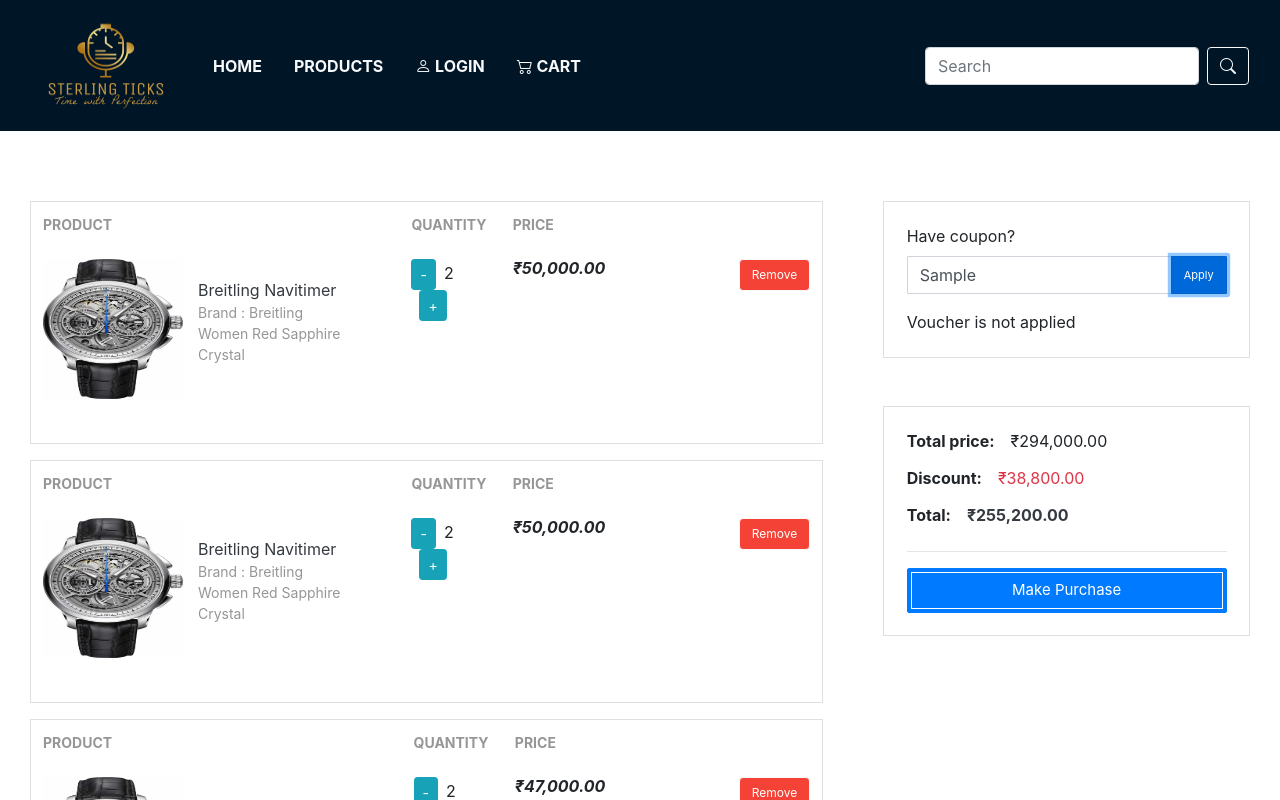
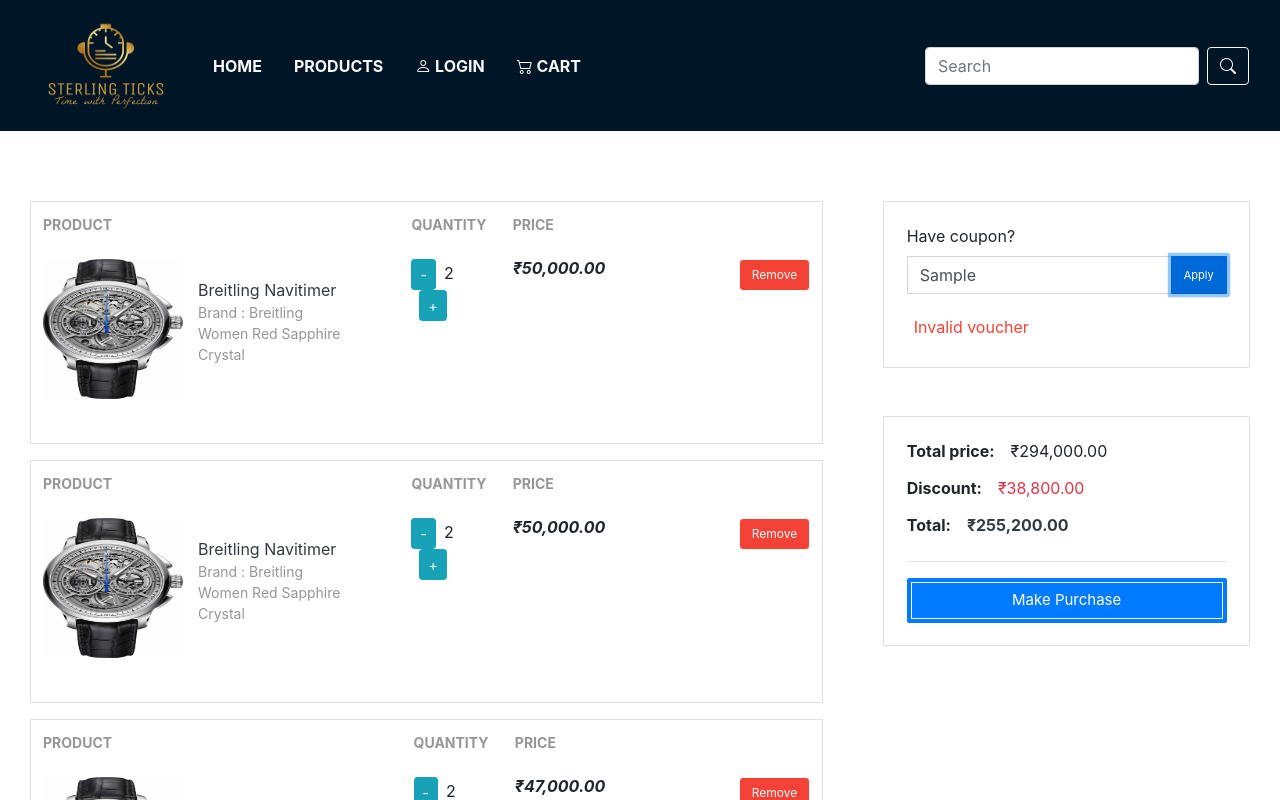
Before and after one commit to KaustubhD/sterling-ticks, an Angular app: page /cart in a window 1280 px wide. Both pictures are taken after typing "Sample" into the empty fields and a click on the button "Apply". Shown: the top 800 px of the page. Built offline with nearby package versions, Linux system fonts and the light colour scheme.

Commit message:
Formatting for lesser changes Adds voucher discount in price tally

```diff
--- a/src/app/app-routing.module.ts
+++ b/src/app/app-routing.module.ts
@@ -1,6 +1,4 @@
 import { NgModule } from '@angular/core';
-import { CartComponent } from './components/cart/cart.component';
-
 import { Routes, RouterModule } from '@angular/router';
 import { LoginComponent } from './components/login/login.component';
 import { RegisterComponent } from './components/register/register.component';
@@ -10,6 +8,7 @@
 import { OtpComponent } from './components/otp/otp.component';
 import { EmailPhoneComponent } from './components/email-phone/email-phone.component';
 import { FileUploadComponent } from './components/file-upload/file-upload.component';
+import { CartComponent } from './components/cart/cart.component';
 
 const routes: Routes = [
   {path: '', component: HomeComponent},
@@ -20,8 +19,8 @@
   {path: 'email-phone',component:EmailPhoneComponent},
   {path: 'products' , component: ProductListComponent},
   {path: 'product/:model', component: ProductDetailComponent},
+  {path: 'upload', component: FileUploadComponent},
   {path: 'cart',component:CartComponent},
-  {path: 'upload', component: FileUploadComponent}
 ];
 
 
--- a/src/app/app.component.html
+++ b/src/app/app.component.html
@@ -1,4 +1,3 @@
-
 <app-header></app-header>
 <router-outlet></router-outlet>
 <app-footer></app-footer>
--- a/src/app/components/cart/cart.component.css
+++ b/src/app/components/cart/cart.component.css
@@ -14,7 +14,6 @@
     -ms-flex: 1 1 auto;
     flex: 1 1 auto;
     padding: 1.40rem;
-    /* margin-top: 0%; */
 }
 
 .img-sm {
@@ -62,12 +61,8 @@
 
 .itemside {
     position: relative;
-    /* display: -webkit-box; */
-    /* display: -ms-flexbox; */
     display: flex;
     width: 100%;
-    /* flex-direction: inherit; */
-    /* flex-wrap: wrap-reverse; */
 }
 
 .dlist-align {
@@ -131,3 +126,14 @@
     border-radius: 5px;
     box-shadow: 4px 4px #ccc;
 }
+
+.voucher-message {
+	padding: 5px 7px;
+}
+.voucher-message .valid {
+	color: green;
+}
+
+.voucher-message .invalid {
+	color: #F44336;
+}
--- a/src/app/components/cart/cart.component.html
+++ b/src/app/components/cart/cart.component.html
@@ -23,19 +23,7 @@
                                     </figure>
                                 </td>
                                 <td>
-                                    <!-- <select  name="Quantity" class="box">
-                                    <option value="1">1</option>
-                                    <option value="2">2</option>
-                                    <option value="3">3</option>
-                                    <option value="4">4</option>
-                                  </select> -->
                                    <app-cart-quantity [productId]="cart.id" [(quantity)]="cart.quantity" (quantityChange)="handleChange(cart.id, $event)"></app-cart-quantity>
-                                  <!-- <span *ngIf="cart.quantity > 0"> -->
-                                      <!-- <span>
-                                    <button id="decrease" (click)="subtractQuantity(cart.id)">-</button>
-                                    <span>{{ cart.quantity }}</span>
-                                    <button id="increase" (click)="addQuantity(cart.id)">+</button>
-                                </span> -->
                                  </td>
                                 <td>
                                     <div class="price-wrap"> <var class="price">{{cart.price | currency:'INR'}}</var> </div>
@@ -52,10 +40,12 @@
                 <div class="card-body">
                     <form>
                         <div class="form-group"> <label>Have coupon?</label>
-                            <div class="input-group"> <input type="text" class="form-control coupon" name="coupon" placeholder="Coupon code" [(ngModel)]="voucherInput"> <span class="input-group-append"> <button class="btn btn-primary btn-apply coupon" (click)="check()">Apply</button> </span> </div>
+                            <div class="input-group"> <input type="text" class="form-control coupon" name="coupon" placeholder="Coupon code" [(ngModel)]="voucherInput" #voucher=ngModel (input)="hideMessage()"> <span class="input-group-append"> <button class="btn btn-primary btn-apply coupon" (click)="check()">Apply</button> </span> </div>
                         </div>
-                        <div *ngIf=voucherApplied>Voucher is successfully applied</div>
-                        <div *ngIf=!voucherApplied>Voucher is not applied</div>
+						<div class="voucher-message" *ngIf="voucherApplied != undefined">
+							<span *ngIf="voucherApplied" class="valid">Voucher successfully applied</span>
+							<span *ngIf="!voucherApplied" class="invalid">Invalid voucher</span>
+						</div>
                     </form>
                 </div>
             </div>
@@ -69,6 +59,11 @@
                         <dt>Discount: </dt>
 
                         <dd class="text-right text-danger ml-3">{{getDiscountPrice() | currency : 'INR'}}</dd>
+                    </dl>
+                    <dl class="dlist-align" *ngIf="voucherApplied">
+                        <dt>Voucher Discount: </dt>
+
+                        <dd class="text-right text-danger ml-3">{{voucherDiscount | currency : 'INR'}}</dd>
                     </dl>
                     <dl class="dlist-align">
                         <dt>Total: </dt>
--- a/src/app/components/cart/cart.component.ts
+++ b/src/app/components/cart/cart.component.ts
@@ -11,137 +11,122 @@
 })
 export class CartComponent implements OnInit {
 
-  cartItems:CartModel[]=[
+	cartItems: CartModel[] = [
 		{
-      "id":234,
+			"id": 234,
 			"name": "Breitling Navitimer",
 			"price": 50000,
-      "rating":4,
-      "brand":"Breitling",
-      "glassMaterial":"Sapphire Crystal",
-      "img" : "watch.webp",
-      "quantity":2,
-      "gender":"Women",
-      "color":"Red",
-      "discount":10,
-      "deliveryTime":{minutes:40,hours:4}
+			"rating": 4,
+			"brand": "Breitling",
+			"glassMaterial": "Sapphire Crystal",
+			"img": "watch.webp",
+			"quantity": 2,
+			"gender": "Women",
+			"color": "Red",
+			"discount": 10,
+			"deliveryTime": { minutes: 40, hours: 4 }
 		},
 		{
-      "id":456,
+			"id": 456,
 			"name": "Breitling Navitimer",
 			"price": 50000,
-      "rating":4,
-      "brand":"Breitling",
-      "glassMaterial":"Sapphire Crystal",
-      "img" : "watch.webp",
-      "quantity":2,
-      "gender":"Women",
-      "color":"Red",
-      "discount":10,
-      "deliveryTime":{minutes:40,hours:4}
+			"rating": 4,
+			"brand": "Breitling",
+			"glassMaterial": "Sapphire Crystal",
+			"img": "watch.webp",
+			"quantity": 2,
+			"gender": "Women",
+			"color": "Red",
+			"discount": 10,
+			"deliveryTime": { minutes: 40, hours: 4 }
 		},
 		{
-      "id":57,
+			"id": 57,
 			"name": "Breitling Navitimer",
 			"price": 47000,
-      "rating":5,
-      "brand":"Breitling",
-      "glassMaterial":"Sapphire Crystal",
-      "img" : "watch.webp",
-      "quantity":2,
-      "gender":"Women",
-      "color":"Red",
-      "discount":20,
-      "deliveryTime":{minutes:40,hours:4}
+			"rating": 5,
+			"brand": "Breitling",
+			"glassMaterial": "Sapphire Crystal",
+			"img": "watch.webp",
+			"quantity": 2,
+			"gender": "Women",
+			"color": "Red",
+			"discount": 20,
+			"deliveryTime": { minutes: 40, hours: 4 }
 		}
 
 	];
 
-  constructor(private service:CartItemsService, private loginService:LoginService) {
+	constructor(private service: CartItemsService, private loginService: LoginService) {
 		//this.service.getUserCart(loginService.)
 	}
 
 	ngOnInit(): void { }
 
-  totalPrice : number=0;
-  discountPrice :number=0;
-  voucherInput : String;
-  voucherDiscount : number=0;
-  voucherApplied:boolean;
+	totalPrice: number = 0;
+	discountPrice: number = 0;
+	voucherInput: String;
+	voucherDiscount: number = 0;
+	voucherApplied: boolean | undefined;
 
-  getDiscountPrice(){
+	getDiscountPrice() {
 		this.cartItems.forEach((item, index) => {
-      if(index == 0){
+			if (index == 0) {
 				this.discountPrice = 0;
 			}
-        if(item.quantity>=1){
-          this.discountPrice += (item.price*item.discount*item.quantity/100);
+			if (item.quantity >= 1) {
+				this.discountPrice += (item.price * item.discount * item.quantity / 100);
 			}
 		});
 		return this.discountPrice;
 	}
 
-  getTotalPrice(){
-    this.totalPrice -= this.totalPrice ;
+	getTotalPrice() {
+		this.totalPrice -= this.totalPrice
 		this.cartItems.forEach(item => {
-      if(item.quantity >= 1){
-        this.totalPrice += (item.price*item.quantity);
+			if (item.quantity >= 1) {
+				this.totalPrice += (item.price * item.quantity)
 			}
-    });
+		})
 
-    return this.totalPrice;
+		return this.totalPrice
 	}
 
-  getTotalAmount(){
-    return this.totalPrice - this.discountPrice;
+	getTotalAmount() {
+		return this.totalPrice - this.discountPrice - this.voucherDiscount
 
 	}
 
-  removeItem(productId : number){
+	removeItem(productId: number) {
 		var ans = confirm('Are you sure you want to delete?')
-     if(ans){
+		if (ans) {
 			let product = this.cartItems.find((product) => product.id === productId)
-      if(product){
+			if (product) {
 				product.quantity = 0
 			}
 		}
 
 	}
 
-//   selectedProduct : CartModel = new CartModel();
-//   addQuantity(id : number){
-//      this.selectedProduct = this.cartItems.find(product => product.id === id) as CartModel;
-//     this.selectedProduct.quantity+=1;
-//   }
+	check() {
+		this.voucherApplied = false
+		vouchers.forEach(voucher => {
+			if (voucher.name == this.voucherInput) {
+				this.voucherDiscount = ((this.totalPrice - this.discountPrice) * voucher.discount) / 100
+				this.voucherApplied = true;
+			}
+		})
+	}
 
-//   subtractQuantity(id : number){
-//     this.selectedProduct = this.cartItems.find(product => product.id === id) as CartModel;
-//     this.selectedProduct.quantity<1?0:this.selectedProduct.quantity-=1;
-//  }
-
-
-  check(){
-    this.voucherApplied=false;
-    vouchers.forEach(voucher => {
-      if(voucher.name==this.voucherInput){
-          this.voucherDiscount=voucher.discount;
-          this.voucherApplied=true;
-     }
-  });
-    if(this.voucherApplied){
-      console.log("voucher applied successfully");
+	handleChange(productId: number, quantity: number) {
+		if (quantity <= 0) {
+			this.cartItems.forEach((item, index) => {
+				if (item.id == productId) this.cartItems.splice(index, 1)
+			})
 		}
 	}
-
-  handleChange(productId: number, quantity: number){
-    console.log(this.cartItems)
-
-    if(quantity <= 0){
-      this.cartItems.forEach((item,index)=>{
-        if(item.id==productId) this.cartItems.splice(index,1);
-     });
+	hideMessage(): void {
+		this.voucherApplied = undefined
 	}
 
 }
-
-}
```
Also changed, not shown: src/app/app.module.ts (+10 -10 lines). Lines whose indentation alone changed are shown as unchanged.
